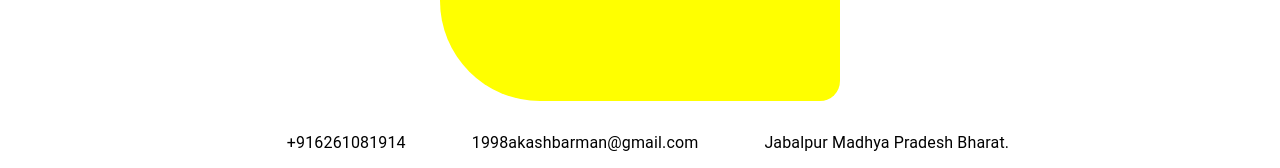
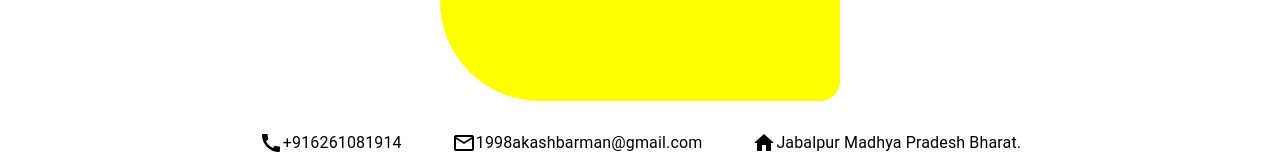
Before and after one commit to barmanakash/my-portfolio-akash, a React (Create React App) app: page / in a window 1280 px wide. Shown: the part 1623-1791 px from the top of the page. Built offline with nearby package versions, Linux system fonts and the light colour scheme; some icons are missing.

Commit message:
fixed buid issue

```diff
--- a/package.json
+++ b/package.json
@@ -5,6 +5,7 @@
   "dependencies": {
     "@emotion/react": "^11.14.0",
     "@emotion/styled": "^11.14.0",
+    "@mui/icons-material": "^6.4.8",
     "@mui/material": "^6.4.8",
     "@testing-library/dom": "^10.4.0",
     "@testing-library/jest-dom": "^6.6.3",
--- a/src/component/portfolio.js
+++ b/src/component/portfolio.js
@@ -204,6 +204,7 @@ const StyleBox = styled(Box)({
     width: "100%",
     flexWrap: "wrap",
     marginTop: "30px",
+    marginBottom: "20px",
   },
   "& .commonbox": {
     display: "flex",
```
